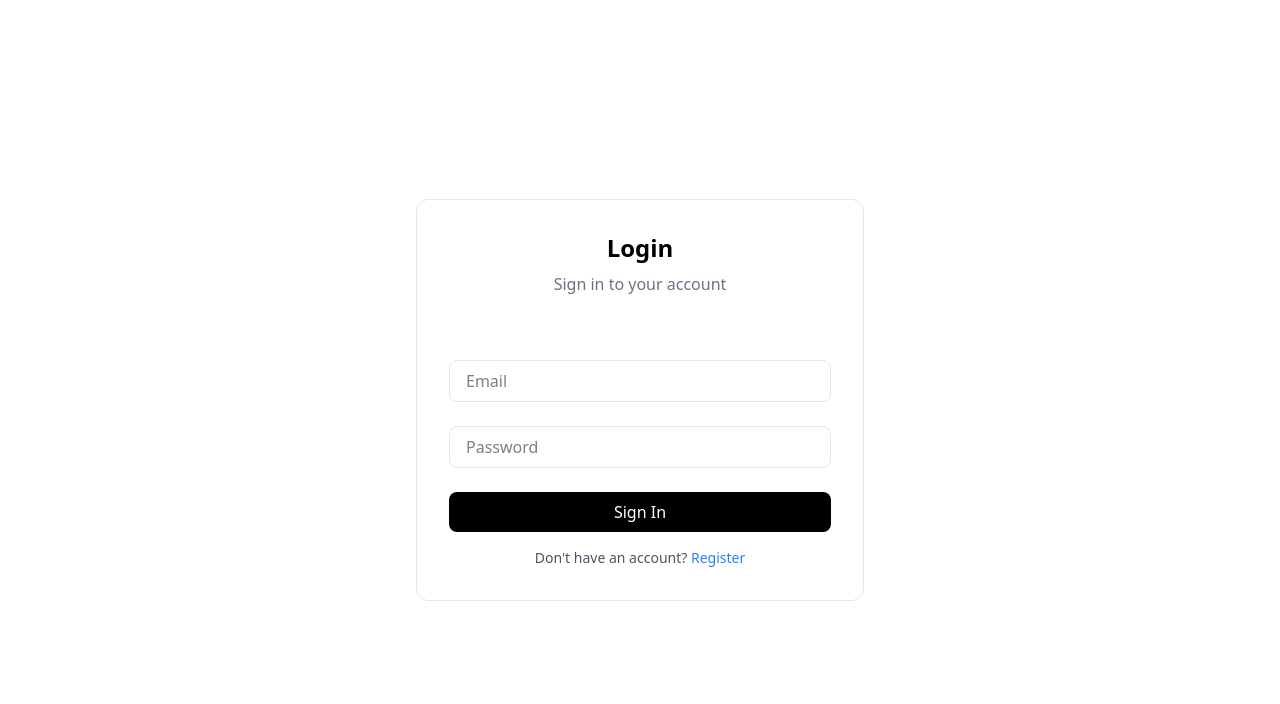
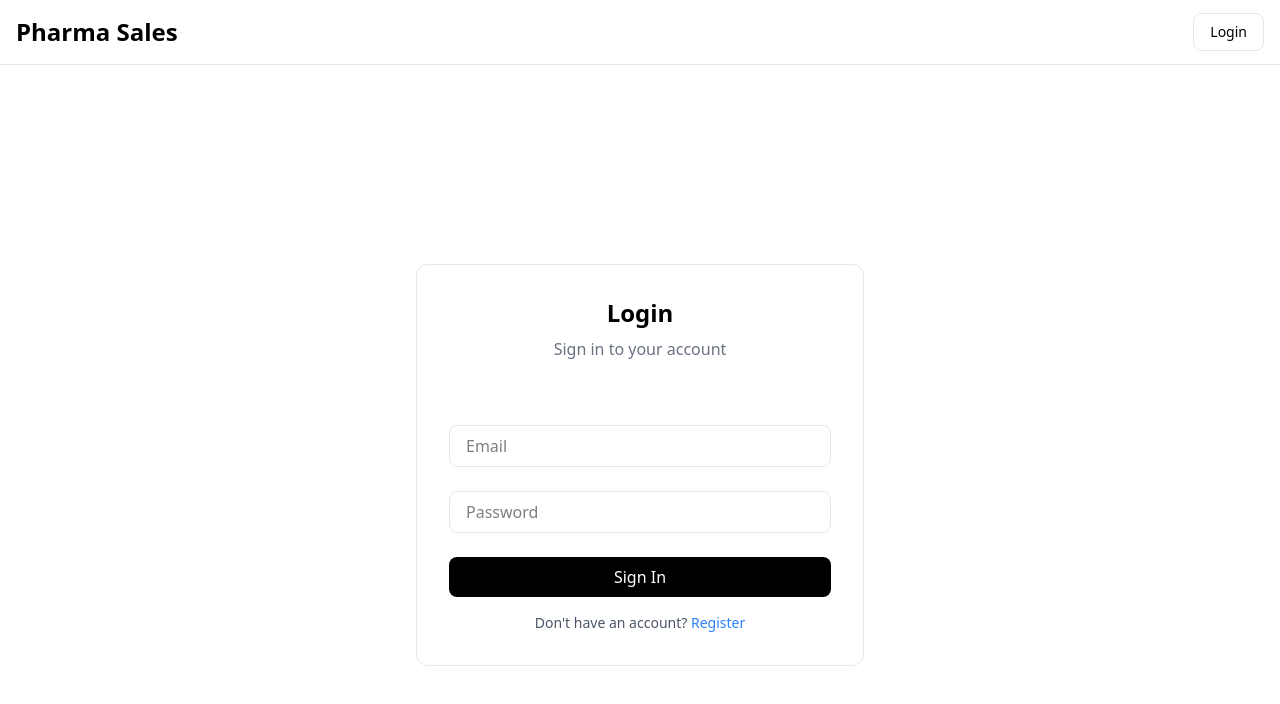
Before and after one commit to sagarsingh1646/pharma-sales-frontend, a React (Vite) app: page / in a window 1280 px wide. Shown: the top 704 px of the page. Built offline with nearby package versions, Linux system fonts and the light colour scheme; no server answers.

Commit message:
Navbar added

```diff
--- a/src/App.jsx
+++ b/src/App.jsx
@@ -6,6 +6,8 @@ import Navbar from "./components/layout/Navbar";
 
 function App() {
   return (
+    <div>
+    <Navbar/>
       <Routes>
         <Route path="/login" element={<Login />} />
         <Route path="/signup" element={<Signup />} />
@@ -13,6 +15,7 @@ function App() {
         {/* Redirect default path to login */}
         <Route path="*" element={<Login />} />
       </Routes>
+    </div>
   );
 }
 
--- a/src/components/layout/Navbar.jsx
+++ b/src/components/layout/Navbar.jsx
@@ -1,12 +1,54 @@
-import { Link } from "react-router-dom";
+import { Link, useNavigate } from "react-router-dom";
+import { LogOut, User } from "lucide-react";
+import { useDispatch, useSelector } from "react-redux";
+import { logout } from "../../features/auth/AuthSlice";
+import { useState } from "react";
 
 export default function Navbar() {
+
+  const { role, firstName } = useSelector((state) => state.auth);
+  console.log("user Navbar", firstName)
+  const navigate = useNavigate()
+  const dispatch = useDispatch();
+  console.log("navbar", role);
+
+  const handleLogout = () => {
+    dispatch(logout());
+    navigate("/login")
+  };
+
   return (
-    <nav className="bg-indigo-600 text-white shadow-md">
-      <div className="max-w-7xl mx-auto px-4 sm:px-6 lg:px-8">
+    <nav className="bg-white border-b border-gray-200 ">
+      <div className=" sm:px-6 lg:px-4">
         <div className="flex justify-between items-center h-16">
+          <div>
+            <p className="font-bold text-2xl">Pharma Sales</p>
+          </div>
 
-        navbar
+          {role ? (
+            <div className="flex items-center">
+              <div className="flex items-center">
+                <User className="h-4 w-4 mr-2" />
+                <p className="mr-10">{firstName}</p>
+              </div>
+              <button
+                onClick={handleLogout}
+                className="flex px-4 py-2 cursor-pointer border text-sm border-gray-200 rounded-lg hover:bg-gray-50"
+              >
+                <LogOut className="h-4 w-4 mr-2 mt-0.5" />
+                Logout
+              </button>
+            </div>
+          ) : (
+            <div>
+              <button
+                onClick={()=> {navigate("/")}}
+                className="px-4 py-2 cursor-pointer border text-sm border-gray-200 rounded-lg hover:bg-gray-50"
+              >
+                Login
+              </button>
+            </div>
+          )}
         </div>
       </div>
     </nav>
--- a/src/features/auth/AuthSlice.js
+++ b/src/features/auth/AuthSlice.js
@@ -3,8 +3,9 @@ import Cookies from "js-cookie";
 
 const initialState = {
   user: null,
+  firstName: localStorage.getItem("firstName") || "",
   token: null,
-  role: localStorage.getItem("role") || null,
+  role: localStorage.getItem("role") || "",
   loading: false,
   error: null,
 };
@@ -22,6 +23,9 @@ const authSlice = createSlice({
       state.user = action.payload.user;
       state.token = action.payload.token;
       localStorage.setItem("role", action.payload.user.role);
+      localStorage.setItem("firstName", action.payload.user.firstName);
+      state.firstName = action.payload.user.firstName;
+      state.role = action.payload.user.role;
       Cookies.set("token", action.payload.token, {
         expires: 1,
         secure: true,
@@ -35,6 +39,10 @@ const authSlice = createSlice({
     logout: (state) => {
       state.user = null;
       state.token = null;
+      state.role = "";
+      state.firstName = "";
+      localStorage.removeItem("role");
+      localStorage.removeItem("firstName");
       Cookies.remove("token");
     },
     signUpStart: (state) => {
--- a/src/pages/Dashboard.jsx
+++ b/src/pages/Dashboard.jsx
@@ -2,7 +2,7 @@ import { useEffect, useState } from "react";
 import SalesTable from "../components/sales/SalesTable";
 import StatCard from "../components/sales/StatCard";
 import EditSalesTransactionCard from "../components/sales/EditSalesTransactionCard";
-import { DollarSign, Package, ShoppingCart } from "lucide-react";
+import { DollarSign, Package, ShoppingCart, Loader2 } from "lucide-react";
 import { useDispatch, useSelector } from "react-redux";
 import { deleteSales, getSales } from "../api/salesApi";
 import {
@@ -85,7 +85,6 @@ export default function Dashboard() {
       dispatch(fetchSalesStart());
       try {
         const data = await getSales();
-        console.log("data from dashboard", data);
         if (data) {
           dispatch(fetchSalesSuccess(data.sales));
         }
@@ -97,7 +96,7 @@ export default function Dashboard() {
     };
 
     fetchSalesData();
-  }, [isUpdated]);
+  }, [isUpdated, dispatch]);
 
   const handleEdit = (id) => {
     const sale = sales.find((s) => s._id === id);
@@ -115,8 +114,8 @@ export default function Dashboard() {
       if (data) {
         dispatch(deleteSale());
       }
-    } catch (error) {
-      dispatch(updateSaleFailure(err.message || "Failed to delete sale data"));
+    } catch (err) {
+      dispatch(fetchSalesFailure(err.message || "Failed to delete sale data"));
     }
   };
 
@@ -129,14 +128,33 @@ export default function Dashboard() {
     setCreateSaleOpen(false);
   };
 
+  if (loading) {
+    return (
+      <div className="flex justify-center items-center h-screen">
+        <Loader2 className="animate-spin h-10 w-10 text-gray-700" />
+      </div>
+    );
+  }
+
+  if (error) {
+    return (
+      <div className="flex justify-center items-center h-screen text-red-600 font-semibold">
+        {error}
+      </div>
+    );
+  }
+
   return (
-    <div className="p-6 space-y-8">
+    <div className="p-6 px-8  space-y-8">
       {/* Header */}
       <div className="flex justify-between">
         <h2 className="text-3xl font-bold">
-          {role === "rep" ? "Sales Dashboard" : "Manager Dashboard"}
+          {role === "manager" ? "Manager Dashboard": "Sales Dashboard"}
         </h2>
-        <button onClick={handleCreateSale} className="px-4 py-2 bg-gray-900 text-white rounded-lg hover:bg-gray-800">
+        <button
+          onClick={handleCreateSale}
+          className="px-4 py-2 bg-gray-900 text-white rounded-lg hover:bg-gray-800"
+        >
           New Sale
         </button>
       </div>
```
